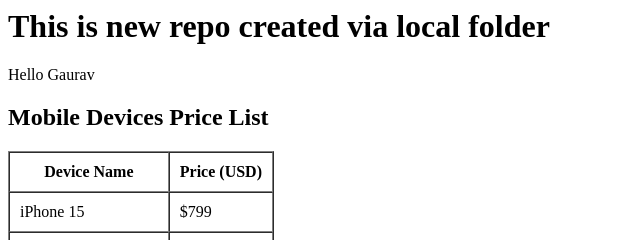
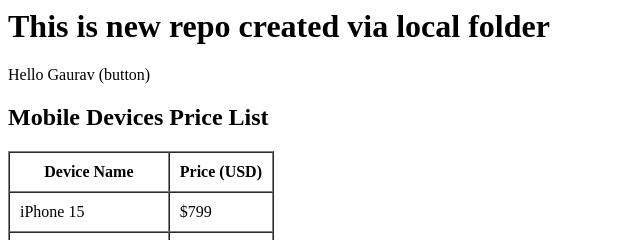
Before and after one commit to GauravS-1687/LocalDemoRepo, a plain HTML site: page Index.html in a window 1280 px wide. Shown: the top 240 px of the page, 0-640 px from the left. Drawn offline with Linux system fonts and the light colour scheme.

Commit message:
added button

```diff
--- a/Index.html
+++ b/Index.html
@@ -1,5 +1,5 @@
 <h1>This is new repo created via local folder</h1>
-<p>Hello Gaurav</p>
+<p>Hello Gaurav (button)</p>
 
 <h2>Mobile Devices Price List</h2>
 <table border="1" cellpadding="10" cellspacing="0">
```
